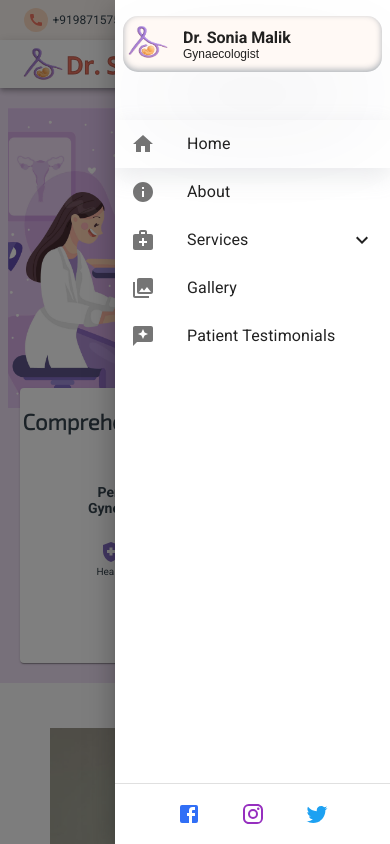
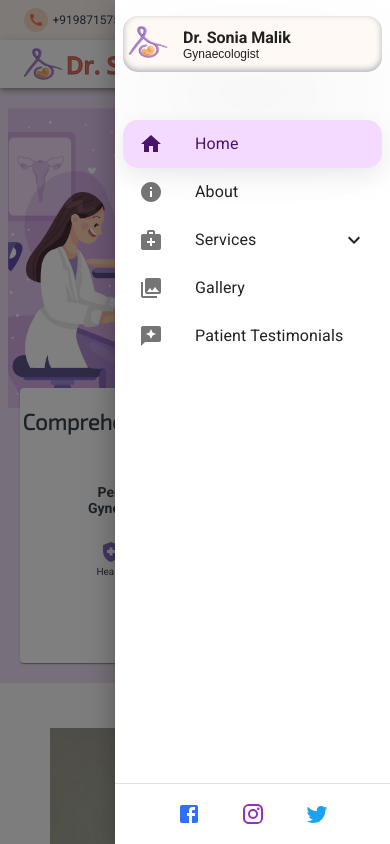
Before and after one commit to abhishekdhanerwal/swasthya-clinic, a Next.js app: page / in a window 390 px wide. Both pictures are taken after a click on the icon 360 px from the left and 64 px from the top of the page. Shown: the top 844 px of the page. Built offline with nearby package versions, Linux system fonts and the light colour scheme; a web font is replaced by a local one.

Commit message:
ui fixes

```diff
--- a/src/components/navigation-drawer/index.module.css
+++ b/src/components/navigation-drawer/index.module.css
@@ -2,19 +2,23 @@
     background-color: #F5F5F5;
 }
 
-
+.navItem {
+    margin: 0px 8px !important;
+}
 
 .activeNavItem {
+    background: #F4DAFF !important;
+    border-radius: 15px !important;
+    margin: 0px 8px !important;
+    color: #49146B !important;
     color: var(--primary-color-orange);
-    border-radius: 15px;
     box-shadow: rgba(149, 157, 165, 0.2) 0px 8px 24px;
-    background: white;
     margin-right: 10px;
     margin-left: 10px;
 }
 
 .activeNavItemIcon {
-    color: var(--primary-color-orange);
+    color: #49146B !important;
 }
 
 .divider {
--- a/src/components/navigation-drawer/index.tsx
+++ b/src/components/navigation-drawer/index.tsx
@@ -58,11 +58,11 @@ const NavigationDrawer = ({ open, onClose }: Props) => {
           </div>
         </div>
         <List
-          sx={{ width: '100%', maxWidth: 360}}
+          sx={{ width: '100%', maxWidth: 360, height: 'calc(100vh - 180px)', overflowY: 'auto'}}
           component="nav"
           aria-labelledby="nested-list-subheader"
         >
-          {navList.map(({ name, route, navIcon, child }) => (<Fragment key={route}><ListItemButton className={`${selectedPath === route ? css.activeNavItem : (route === "/" && !selectedPath) ? css.activeNavItem : ''} `} onClick={child ? handleClick : () => goToPage(route)}>
+          {navList.map(({ name, route, navIcon, child }) => (<Fragment key={route}><ListItemButton className={`${selectedPath === route ? css.activeNavItem : (route === "/" && !selectedPath) ? css.activeNavItem : css.navItem} `} onClick={child ? handleClick : () => goToPage(route)}>
             <ListItemIcon className={`${selectedPath === route ? css.activeNavItemIcon : (route === "/" && !selectedPath) ? css.activeNavItemIcon : ''} `}>
               {navIcon}
             </ListItemIcon>
```
Also changed, not shown: src/components/services-card/index.module.css (+11 -1 lines).
